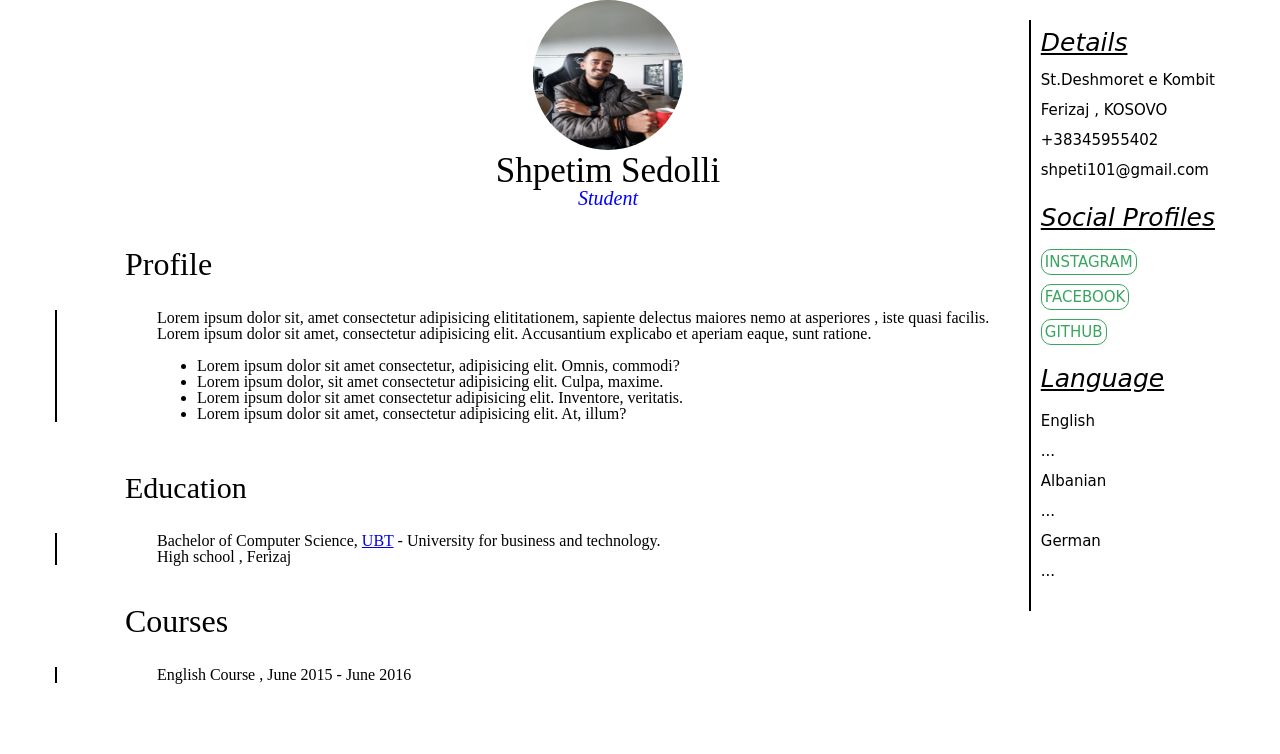
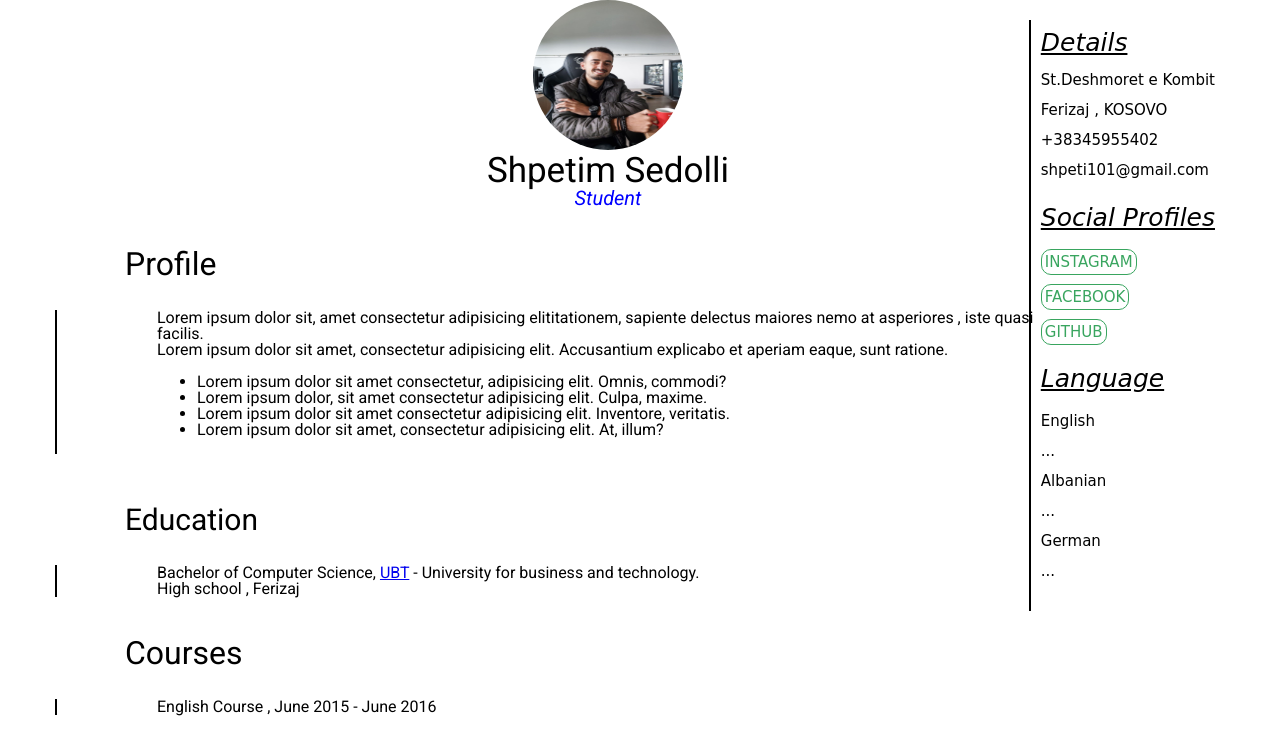
Before and after one commit to shpetimsedolli/CV, a plain HTML site: page index.html in a window 1280 px wide. Drawn offline with Linux system fonts and the light colour scheme.

Commit message:
added new fonts

```diff
--- a/index.html
+++ b/index.html
@@ -8,6 +8,7 @@
       content="width=device-width, initial-scale=1.0, maximum-scale=1.0, user-scalable=0"
     />
     <title>MY RESUME/CV</title>
+    <link href="https://fonts.googleapis.com/css2?family=Roboto:ital,wght@0,100;0,300;0,400;0,500;0,700;0,900;1,100;1,300;1,400;1,500;1,700;1,900&display=swap" rel="stylesheet">
     <link rel="stylesheet" href="src/css/reset.css" />
     <link rel="stylesheet" href="src/css/style.css" />
   </head>
@@ -112,7 +113,7 @@
           </div>
         </div>
         </div>
-        <!-- <form action="">
+         <!-- <form action="">
           <label for="fname">First name:</label><br />
           <input type="text" /> <br />
           <label for="lname">Last name</label><br />
--- a/src/css/style.css
+++ b/src/css/style.css
@@ -1,11 +1,9 @@
-div {
-  display: block;
-}
 .container {
   position: relative;
   display: block;
   max-width: 1170px;
   margin: 0 auto;
+  font-family: "Roboto", sans-serif;
 }
 .mainwrapper {
   width: 100%;
@@ -40,7 +38,8 @@ div {
   padding-left: 70px;
 }
 .description {
-  clear: both;
+  float: left;
+  padding-right: 100px;
   padding-left: 100px;
   margin-bottom: 3.2rem;
   border-left: 0.15rem solid #000000;
```
